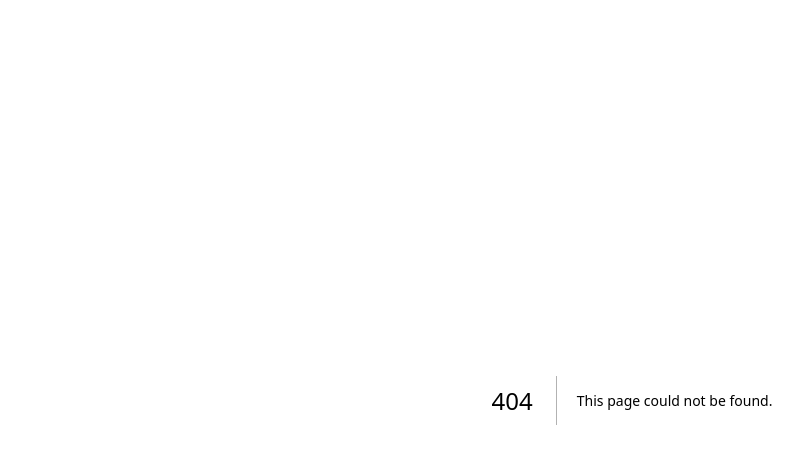
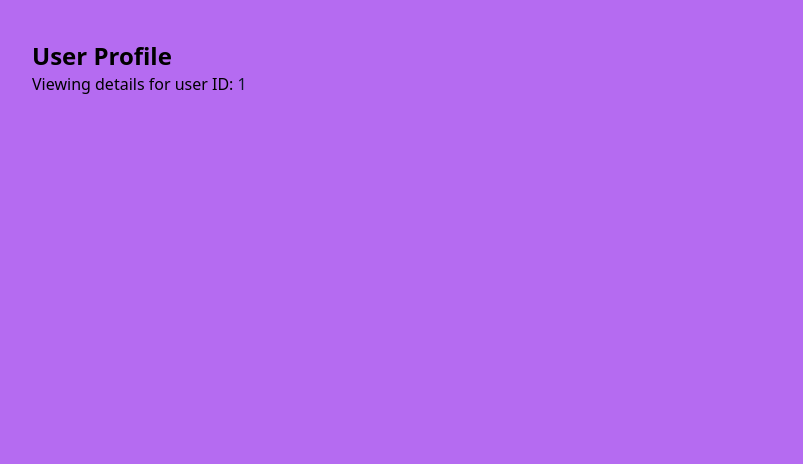
Before and after one commit to salino3/next_14, a Next.js app: page /users/1 in a window 1280 px wide. Before the commit this address had no page. Shown: the top 464 px of the page, without its empty margins (8-811 px from the left). Built offline with nearby package versions, Linux system fonts and the light colour scheme.

Commit message:
add dynamic route

```diff
--- /dev/null
+++ b/src/app/users/[id]/page.tsx
@@ -0,0 +1,17 @@
+export default async function UserPage({
+  params,
+}: {
+  params: Promise<{ id: string }>;
+}) {
+  // 1. Await the params promise
+  const { id } = await params;
+
+  return (
+    <div className="p-10">
+      <h1 className="text-2xl font-bold">User Profile</h1>
+      <p>
+        Viewing details for user ID: <span className="text-primary">{id}</span>
+      </p>
+    </div>
+  );
+}
```
